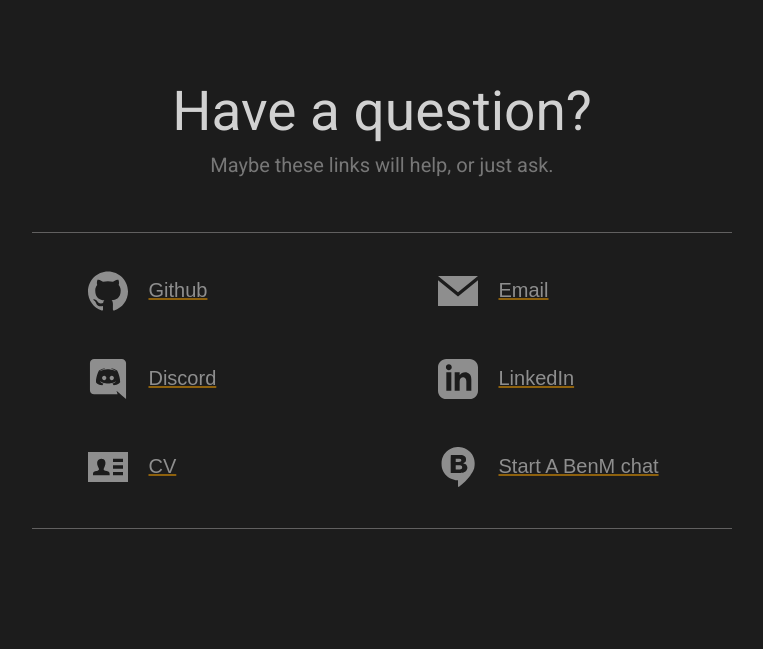
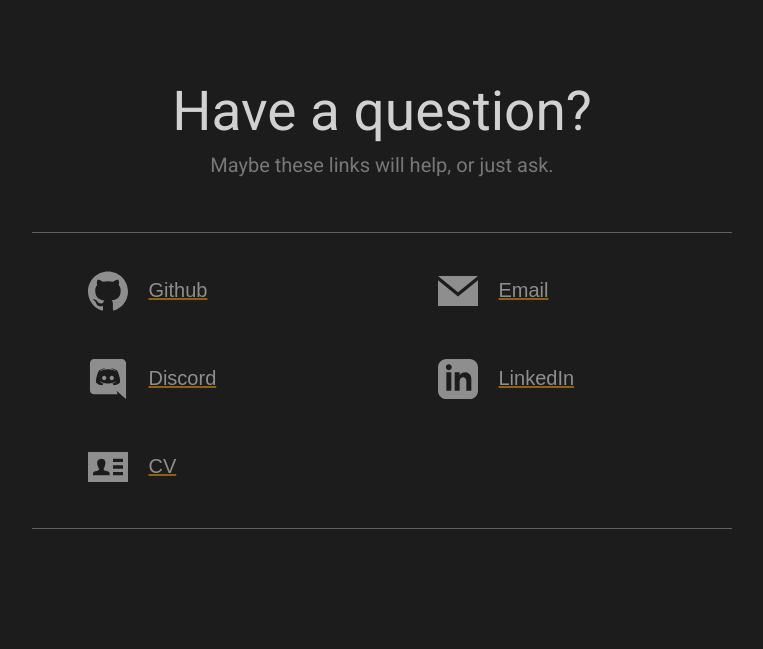
Before and after one commit to BenRF/Site, a PHP site: page /home.php in a window 1280 px wide. Shown: the part 2454-3103 px from the top of the page, without its empty margins (258-1021 px from the left). Run offline with PHP 8.4, Linux system fonts and the light colour scheme; some web fonts are replaced.

Commit message:
Disabled BenM chat button while sorting out server hosting

```diff
--- a/home.php
+++ b/home.php
@@ -132,7 +132,7 @@
 						</div>
 					</a>
 				</div>
-				<div class="outerDetail">
+				<!-- <div class="outerDetail">
 					<a class="hidden" href="javascript:void(0)" onclick="newBenM()">
 						<div class="detail">
 							<svg class="detail" version="1.0" xmlns="http://www.w3.org/2000/svg"
@@ -161,7 +161,7 @@
 							<p class="infoU">Start A BenM chat</p>
 						</div>
 					</a>
-				</div>
+				</div> -->
 			</div>
 		</div>
 	</body>
```
